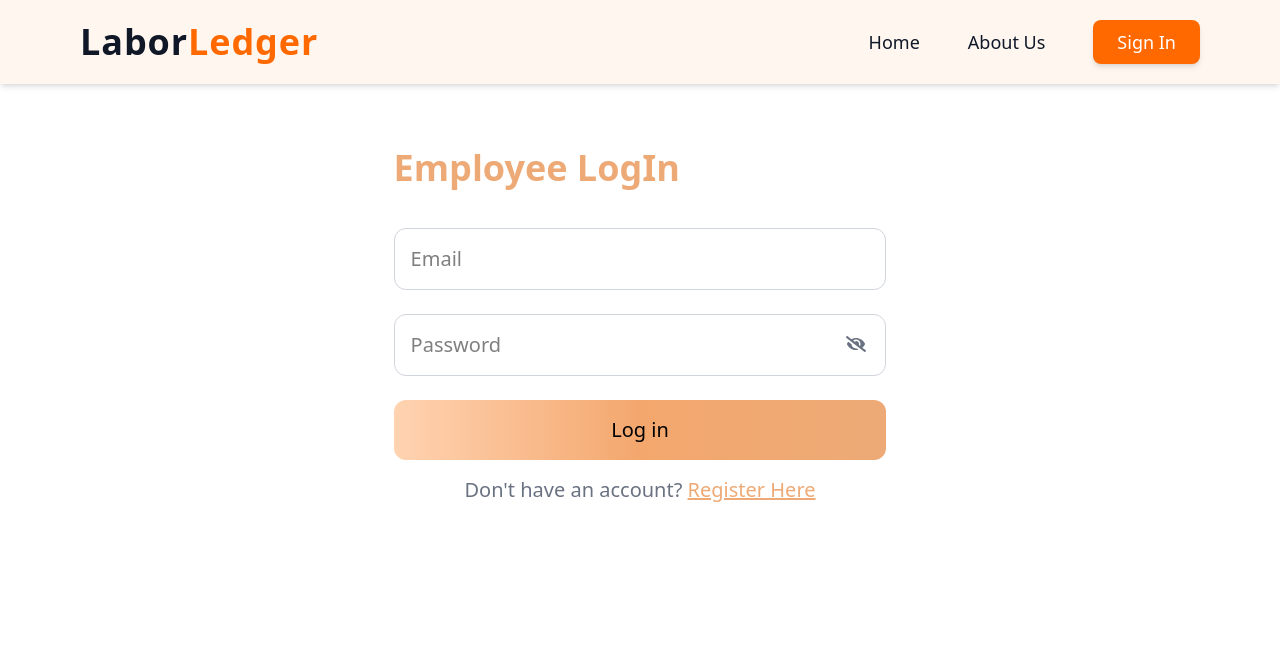
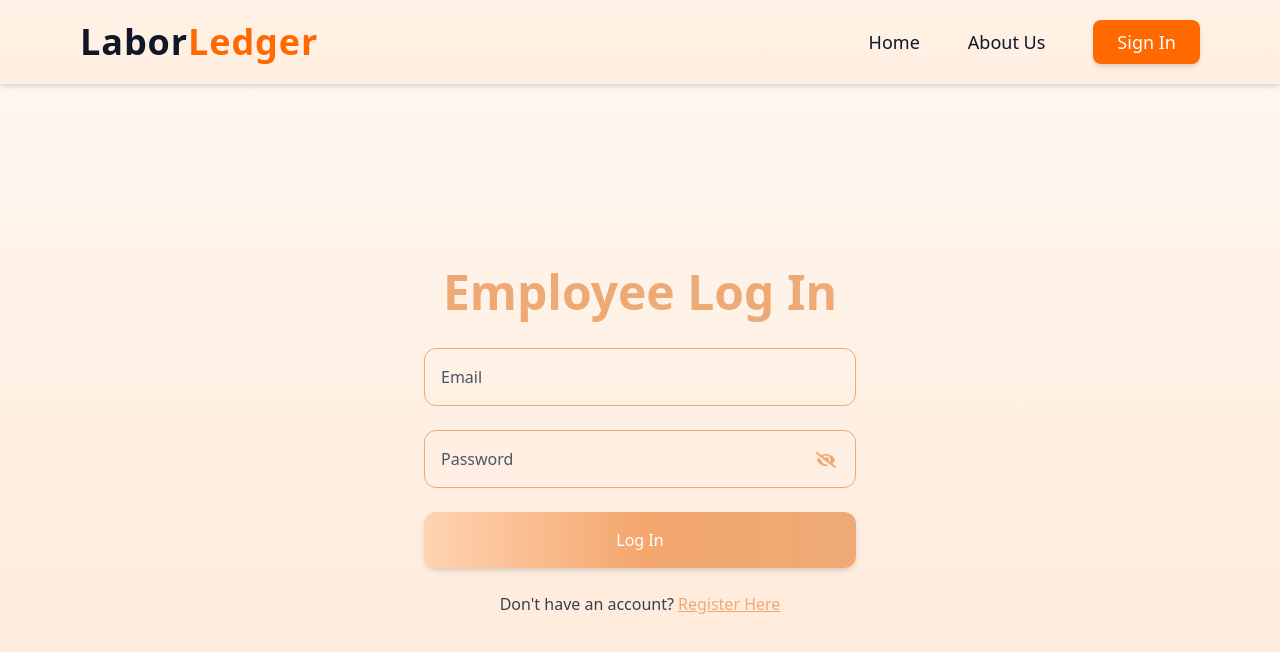
Before and after one commit to worker-dapp/laborledger_demo, a React (Vite) app: page /employeeLogin in a window 1280 px wide. Shown: the top 652 px of the page. Built offline with nearby package versions, Linux system fonts and the light colour scheme; no server answers.

Commit message:
add login logic | employee

```diff
--- a/src/pages/EmployeeLogIn.jsx
+++ b/src/pages/EmployeeLogIn.jsx
@@ -1,70 +1,132 @@
 import React, { useState } from "react";
-import { FaEye } from "react-icons/fa";
-import { FaEyeSlash } from "react-icons/fa";
-import { Link } from "react-router-dom";
+import { FaEye, FaEyeSlash } from "react-icons/fa";
+import { Link, useNavigate } from "react-router-dom";
 import Navbar from "../components/Navbar";
+import supabase from "../supabaseClient";
 
 const EmployeeLogIn = () => {
     const [email, setEmail] = useState("");
     const [password, setPassword] = useState("");
     const [showPassword, setShowPassword] = useState(false);
+    const [loading, setLoading] = useState(false);
+    const [error, setError] = useState("");
 
-    // const handleSubmit = (e) => {
-    //     e.preventDefault();
-    //     setError("");
+    const navigate = useNavigate();
 
-    //     console.log("Logging in as", role, email);
-    //   };
+    // Handle Login
+    const handleLogin = async (e) => {
+        e.preventDefault();
+        setError("");
+
+        if (!email || !password) {
+            setError("Please enter both email and password.");
+            return;
+        }
+
+        setLoading(true);
+
+        try {
+            // ✅ Fetch employee details from Supabase table
+            const { data: employee, error: fetchError } = await supabase
+                .from("employees")
+                .select("id, email, password") // Ensure necessary fields
+                .eq("email", email.trim().toLowerCase())
+                .maybeSingle(); // Ensure only one result
+
+            if (fetchError) throw fetchError;
+
+            if (!employee) {
+                setError("No account found with this email.");
+                setLoading(false);
+                return;
+            }
+
+            console.log("Stored Password:", employee.password);
+            console.log("Entered Password:", password);
+
+            // ✅ Compare entered password with stored password (plaintext match)
+            if (employee.password !== password) {
+                setError("Invalid email or password.");
+                setLoading(false);
+                return;
+            }
+
+            console.log("Login Successful for:", employee.email);
+
+            // ✅ Redirect to employee dashboard
+            navigate("/employeeDashboard");
+
+        } catch (err) {
+            setError("An error occurred. Please try again.");
+            console.error("Login Error:", err);
+        } finally {
+            setLoading(false);
+        }
+    };
 
     return (
-    <div className="">
+        <div className="min-h-screen bg-gradient-to-b from-[#FFF8F2] to-[#FFE8D6] flex flex-col">
             <Navbar />
-      <div className="flex justify-center items-center p-6 text-xl">
-        <div className="pt-10 w-2/5">
-          <h2 className="text-4xl font-semibold pb-10 text-[#EDAA76]">Employee LogIn</h2>
-          <form>
+            <div className="flex justify-center items-center p-6 flex-grow">
+                <div className="w-full max-w-lg p-10">
+                    {/* Centered Heading */}
+                    <h2 className="text-5xl font-semibold text-center text-[#EDAA76] mb-8">
+                        Employee Log In
+                    </h2>
+
+                    {error && <p className="text-red-500 text-center mb-4">{error}</p>}
+
+                    <form className="flex flex-col gap-6" onSubmit={handleLogin}>
+                        {/* Email */}
                         <input
                             type="email"
-              name="email"
                             placeholder="Email"
                             value={email}
                             onChange={(e) => setEmail(e.target.value)}
                             required
-              className="w-full p-4 mb-6 border border-gray-300 rounded-xl"
+                            className="w-full p-4 border border-[#EDAA76] bg-transparent rounded-xl placeholder-gray-600 text-gray-900"
                         />
+
+                        {/* Password with Toggle */}
                         <div className="relative w-full">
                             <input
                                 type={showPassword ? "text" : "password"}
-                name="password"
                                 placeholder="Password"
                                 value={password}
                                 onChange={(e) => setPassword(e.target.value)}
                                 required
-                className="w-full p-4 mb-6 border border-gray-300 rounded-xl pr-10"
+                                className="w-full p-4 border border-[#EDAA76] bg-transparent rounded-xl placeholder-gray-600 text-gray-900 pr-12"
                             />
                             <button
                                 type="button"
                                 onClick={() => setShowPassword(!showPassword)}
-                className="absolute top-5 right-5 text-gray-500 text-xl"
+                                className="absolute top-5 right-5 text-[#EDAA76] text-xl"
                             >
                                 {showPassword ? <FaEye /> : <FaEyeSlash />}
                             </button>
                         </div>
 
+                        {/* Log In Button */}
                         <button
                             type="submit"
-              className="w-full font-medium p-4 bg-gradient-to-r from-[#FFD3B1] via-[#F3A76D] to-[#EDAA76] rounded-xl cursor-pointer"
+                            className="w-full font-medium p-4 bg-gradient-to-r from-[#FFD3B1] via-[#F3A76D] to-[#EDAA76] rounded-xl shadow-md transition-all hover:scale-105 hover:shadow-lg text-white"
+                            disabled={loading}
                         >
-              Log in
+                            {loading ? "Logging in..." : "Log In"}
                         </button>
                     </form>
+
+                    {/* Register Link */}
                     <Link to='/employeeRegister'>
-                <h1 className="text-gray-500 text-md pt-4 text-center">Don't have an account? <span className="text-[#EDAA76] underline cursor-pointer">Register Here</span></h1>
+                        <h1 className="text-gray-700 text-md pt-6 text-center">
+                            Don't have an account?
+                            <span className="text-[#EDAA76] underline cursor-pointer ml-1">Register Here</span>
+                        </h1>
                     </Link>
                 </div>
             </div>
         </div>
-  )
+    );
 }
 
-export default EmployeeLogIn
+export default EmployeeLogIn;
```
Lines whose indentation alone changed are shown as unchanged.
